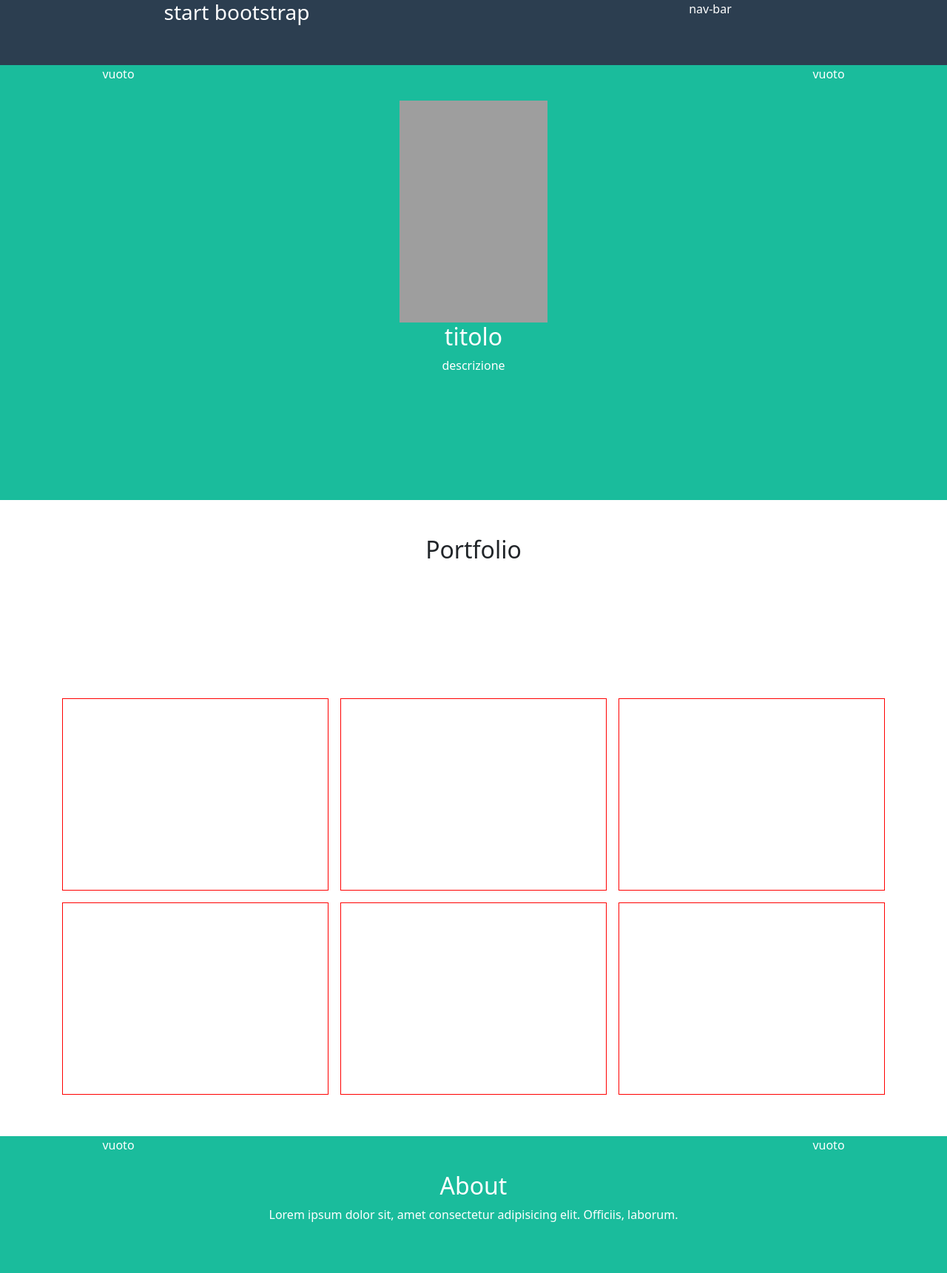
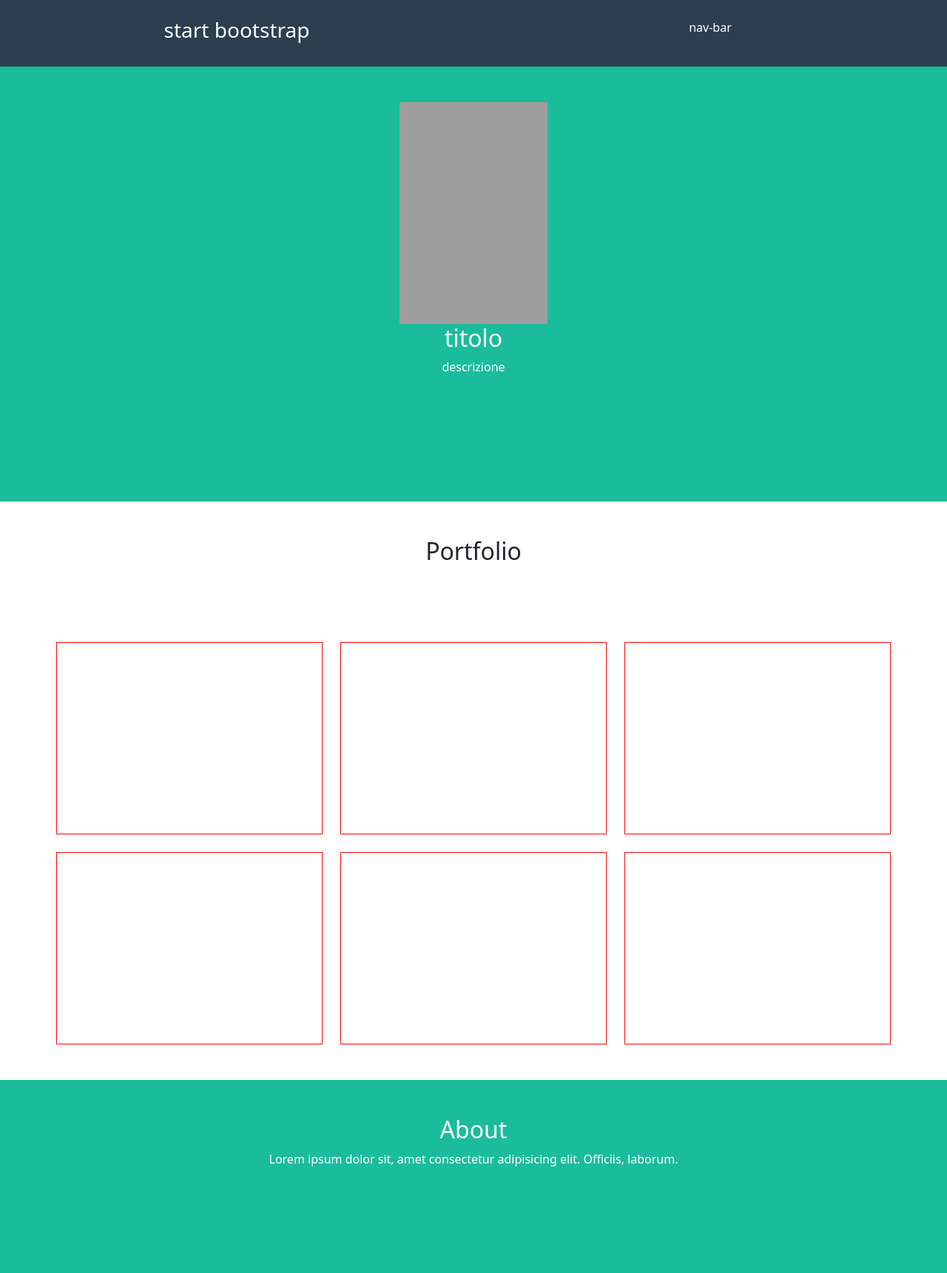
Before and after one commit to Pietrodon/html-css-bootstrap-freelancer, a plain HTML site: page index.html in a window 1280 px wide. Shown: the top 1721 px of the page at 74% size. Drawn offline with nearby package versions, Linux system fonts and the light colour scheme; grey boxes are pictures that could not be loaded.

Commit message:
modifica delle colonne utilizzate

```diff
--- a/index.html
+++ b/index.html
@@ -11,11 +11,11 @@
 <body>
     <header>
         <div class="container-fluid ms_bg-grey text-center">
-            <div class="row d-flex justify-content-center">
-                <div class="col-6 ">
+            <div class="row ms_h-header align-items-center">
+                <div class="col-6">
                     <h3>start bootstrap</h3>
                 </div>
-                <div class="col-6 ">
+                <div class="col-6">
                     <p>nav-bar</p>
                 </div>
             </div>
@@ -23,14 +23,12 @@
     </header>
     <main>
         <div class="container-fluid ms_bg-green ms_h-start">
-            <div class="row text-center">
-                <div class="col-3">vuoto</div>
-                <div class="col-6 py-5">
+            <div class="row text-center  justify-content-center align-items-center">
+                <div class="col-12 py-5">
                     <img src="https://picsum.photos/200/300" alt="">
                     <h2>titolo</h2>
                     <p>descrizione</p>
                 </div>
-                <div class="col-3">vuoto</div>
             </div>
         </div>
         <div class="container-fluid text-center ms_h-portfolio">
@@ -41,33 +39,29 @@
             </div>
         </div>
         <div class="container text-center ms_h-card">
-            <div class="row py-5 justify-content-center">
-                <div class="col-4 ms_border my-2 mx-2"></div>
-                <div class="col-4 ms_border my-2 mx-2"></div>
-                <div class="col-4 ms_border my-2 mx-2"></div>
-                <div class="col-4 ms_border my-2 mx-2"></div>
-                <div class="col-4 ms_border my-2 mx-2"></div>
-                <div class="col-4 ms_border my-2 mx-2"></div>
+            <div class="row py-5 justify-content-center gap-4">
+                <div class="col-4 ms_border"></div>
+                <div class="col-4 ms_border"></div>
+                <div class="col-4 ms_border"></div>
+                <div class="col-4 ms_border"></div>
+                <div class="col-4 ms_border"></div>
+                <div class="col-4 ms_border"></div>
             </div>
         </div>
         <div class="container-fluid ms_bg-green text-center ms_h-about">
             <div class="row justify-content-center">
-                <div class="col-3">vuoto</div>
-                <div class="col-6 py-5">
+                <div class="col-12 py-5">
                     <h2>About</h2>
                     <p>Lorem ipsum dolor sit, amet consectetur adipisicing elit. Officiis, laborum.</p>
                 </div>
-                <div class="col-3">vuoto</div>
             </div>
         </div>
         <div class="container-fluid  text-center ms_h-contact">
             <div class="row justify-content-center">
-                <div class="col-3">vuoto</div>
-                <div class="col-6 py-5">
+                <div class="col-12 py-5">
                     <h2>contact me</h2>
                     <p>Lorem ipsum dolor sit, amet consectetur adipisicing elit. Officiis, laborum.</p>
                 </div>
-                <div class="col-3">vuoto</div>
             </div>
         </div>
     </main>
--- a/style.css
+++ b/style.css
@@ -12,6 +12,9 @@
     background-color: rgb(58, 84, 109);
     color: white;
 }
+.ms_h-header{
+    height: 90px;
+}
 .ms_border{
     width: 360px;
     height: 260px;
@@ -20,9 +23,7 @@
 .ms_h-start{
     min-height: 588px;
 }
-.ms_h-portfolio{
-    min-height: 212px;
-}
+
 .ms_h-card{
     min-height: 633px ;
 }
```
